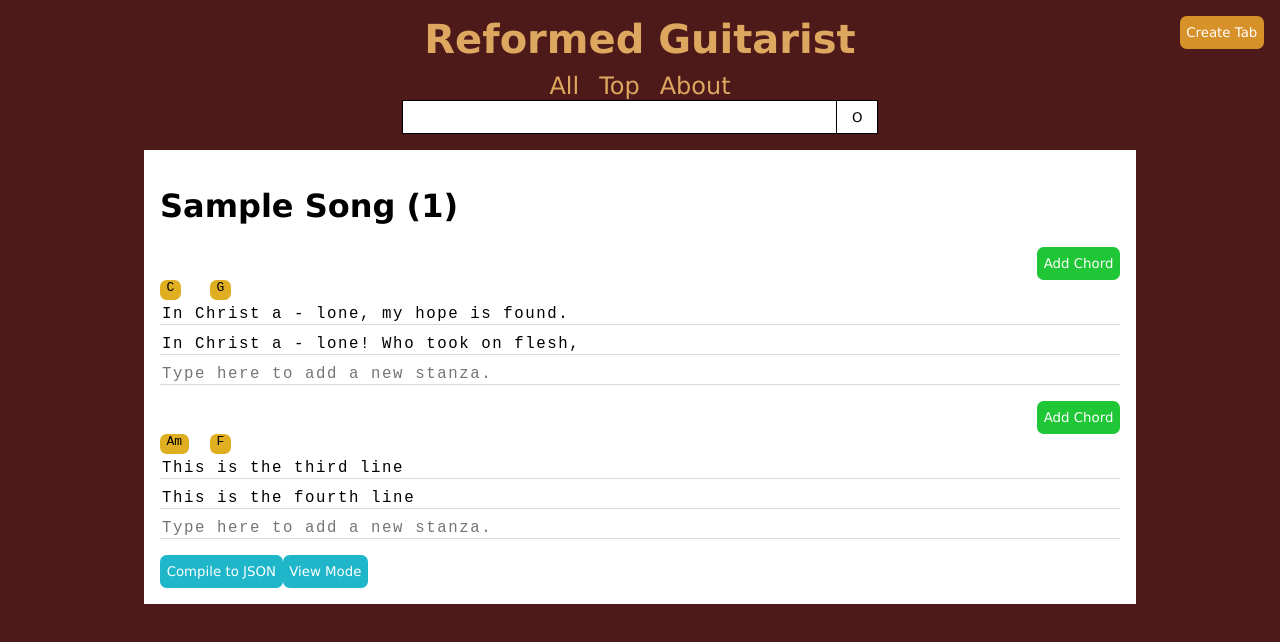
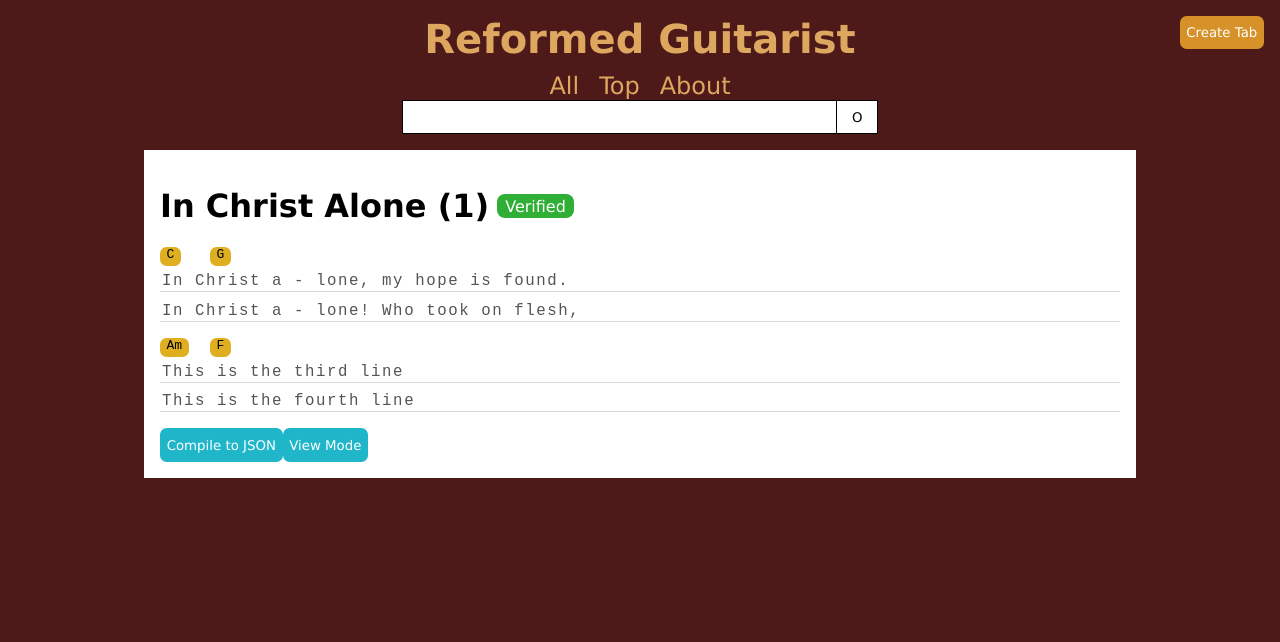
Before and after one commit to JusticePro/rgmainv2, a React (Vite) app: page /song/1 in a window 1280 px wide. Shown: the top 642 px of the page. Built offline with nearby package versions, Linux system fonts and the light colour scheme.

Commit message:
Added verify badge

```diff
--- a/src/ApiInterface.js
+++ b/src/ApiInterface.js
@@ -6,7 +6,7 @@ export function getTabFromHymnID(hymnId)
 {
     return {
         'hymnId': hymnId,
-        'title': 'Sample Song',
+        'title': 'In Christ Alone',
         'tab': [
             {
                 stanzas: ["In Christ a - lone, my hope is found.", "In Christ a - lone! Who took on flesh,"],
--- /dev/null
+++ b/src/Components/Badge.css
@@ -0,0 +1,14 @@
+.rgbadge
+{
+    display: flex;
+    align-items: center;
+    background-color: var(--badge-color);
+    border: none;
+    color: white;
+
+    height: 1.5em;
+    padding: 0 0.5em 0 0.5em;
+    outline: none;
+    border-radius: 0.5em;
+    cursor: default;
+}
--- /dev/null
+++ b/src/Components/Badge.jsx
@@ -0,0 +1,6 @@
+import './Badge.css';
+
+export function Badge({text, color})
+{
+    return <span style={{'--badge-color': color}} className='rgbadge'>{text}</span>
+}
--- /dev/null
+++ b/src/Pages/PageSongView.css
@@ -0,0 +1,12 @@
+.page-songview-title
+{
+    display: inline-block;
+    margin-right: 0.25em;
+}
+
+.page-songview-header
+{
+    display: flex;
+    align-items: center;
+
+}
--- a/src/Pages/PageSongView.jsx
+++ b/src/Pages/PageSongView.jsx
@@ -2,8 +2,11 @@ import { useParams } from "react-router";
 import { getTabFromHymnID } from '/src/ApiInterface';
 import { useEffect, useState } from "react";
 import { Song } from "./SongView/Song";
+import { Badge } from "../Components/Badge";
 
-export function PageSongView()
+import './PageSongView.css';
+
+export function PageSongView({editing=false})
 {
     const params = useParams();
     const songId = params.songId;
@@ -19,8 +22,11 @@ export function PageSongView()
 
     return tabData ? (
         <>
-            <h1>{tabData.title} ({tabData.hymnId})</h1>
-            <Song editable={true} tab={tabData.tab} />
+            <div className='page-songview-header'>
+                <h1 className='page-songview-title'>{tabData.title} ({tabData.hymnId})</h1>
+                {tabData.verified ? <Badge text={'Verified'} color={'#2faf35ff'} /> : <></>}
+            </div>
+            <Song editable={false} tab={tabData.tab} />
         </>
     ) : (<h1>Loading...</h1>);
 }
--- a/src/Pages/SongView/Song.jsx
+++ b/src/Pages/SongView/Song.jsx
@@ -4,7 +4,7 @@ import {RGButton} from '/src/Components/RGButton';
 
 export function Song({editable, tab})
 {
-    const [viewing, setViewing] = useState(false);
+    const [viewing, setViewing] = useState(!editable);
     const [lines, setLines] = useState(tab);
     function compileToJson()
     {
```
